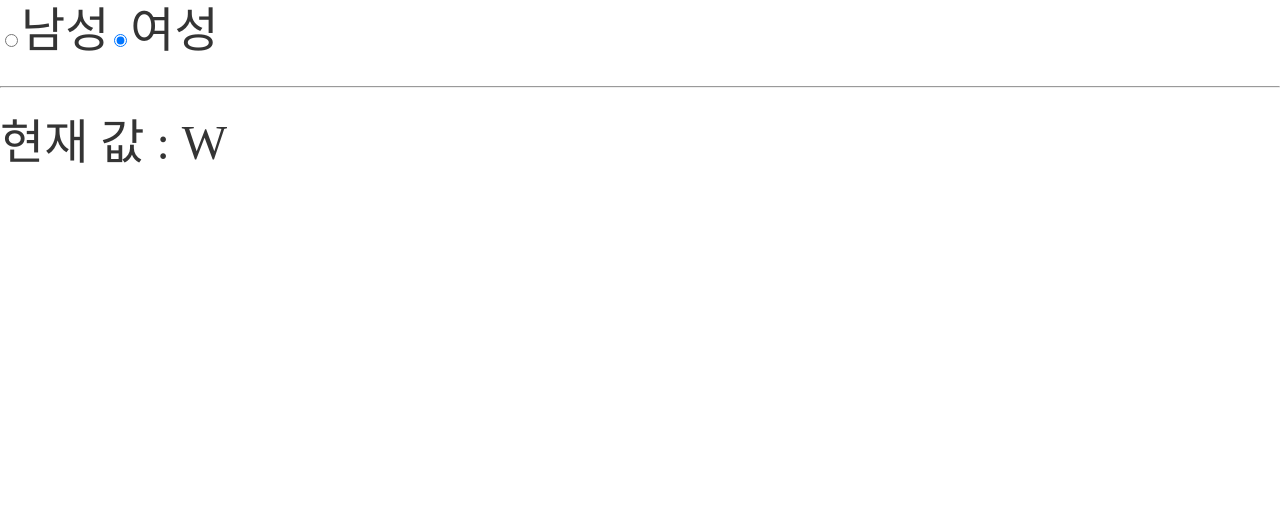
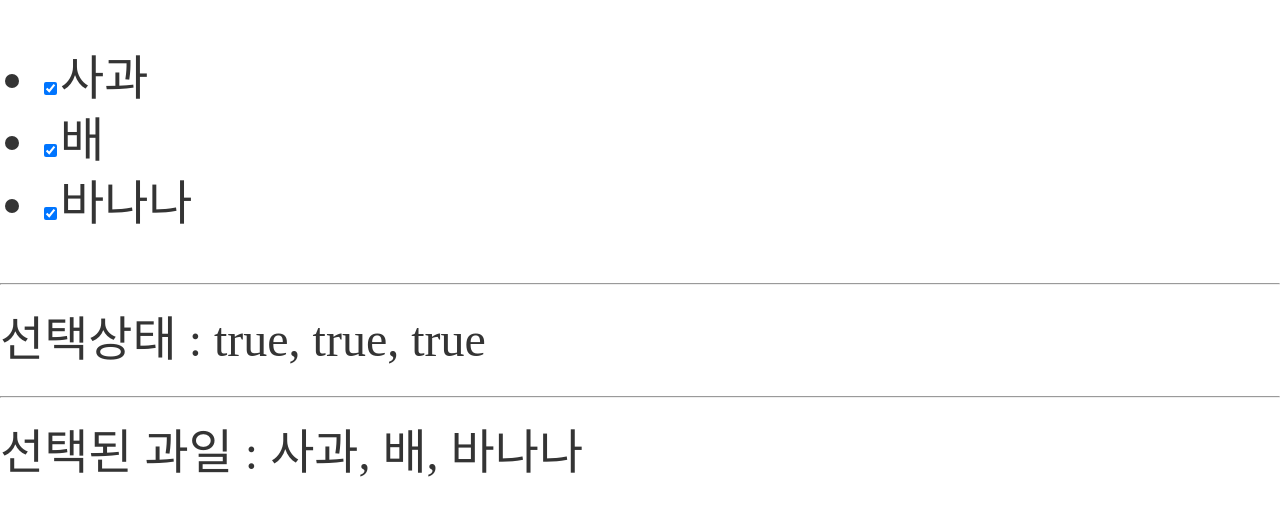
Before and after one commit to NewBean0312/react-test, a React (Create React App) app: page / in a window 1280 px wide. Shown: the top 516 px of the page. Built offline with nearby package versions, Linux system fonts and the light colour scheme; the HTML template or start-up script is replaced by a standard one; a web font is replaced by a local one.

Commit message:
체크박스 버튼 다루기

```diff
--- a/src/App.js
+++ b/src/App.js
@@ -3,28 +3,45 @@ import React, { useState } from "react";
 import "./App.css";
 
 function App() {
-  const [selectedGender, setSelectedGender] = useState("W");
+  const fruits = ["사과", "배", "바나나"];
+
+  const [selecteds, setSelecteds] = useState(
+    new Array(fruits.length).fill(true)
+  );
+
+  const toggleFruitSelected = (index) => {
+    const newSelecteds = selecteds.map((el, _index) =>
+      _index == index ? !el : el
+    );
+    setSelecteds(newSelecteds);
+  };
+
+  const selectedFruits = selecteds
+    .map((el, index) => (el ? fruits[index] : el))
+    .filter((el) => el);
 
   return (
     <>
-      <label>
-        <input
-          type="radio"
-          name="gender"
-          onChange={(e) => setSelectedGender("M")}
-          checked={selectedGender == "M"}
-        />
-        남성
-        <input
-          type="radio"
-          name="gender"
-          onChange={(e) => setSelectedGender("W")}
-          checked={selectedGender == "W"}
-        />
-        여성
-      </label>
+      <ul>
+        {fruits.map((fruit, index) => (
+          <li key={index}>
+            <label>
+              <input
+                checked={selecteds[index]}
+                type="checkbox"
+                onChange={() => toggleFruitSelected(index)}
+              />
+              {fruit}
+            </label>
+          </li>
+        ))}
+      </ul>
       <hr />
-      <div>현재 값 : {selectedGender}</div>
+      <div>
+        선택상태 : {selecteds.join(", ")}
+        <hr />
+        선택된 과일 : {selectedFruits.join(", ")}
+      </div>
     </>
   );
 }
```
